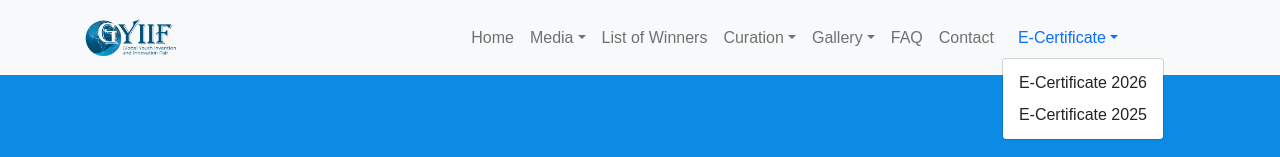
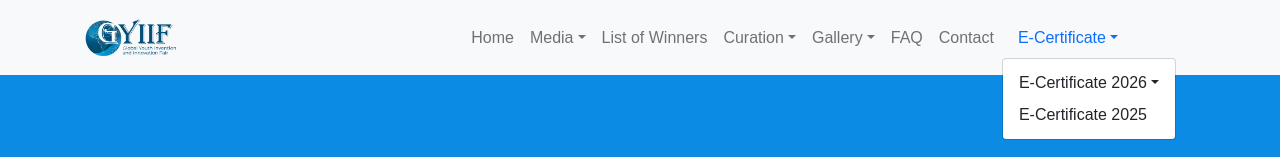
Before and after one commit to iysaofficial/officialgyiif-new, a Next.js app: page /faq/faqpage in a window 1280 px wide. Both pictures are taken after a click on the link "E-Certificate". Shown: the top 157 px of the page. Built offline with nearby package versions, Linux system fonts and the light colour scheme.

Commit message:
up certif 2026 offline

```diff
--- a/src/components/navigation.jsx
+++ b/src/components/navigation.jsx
@@ -4,9 +4,18 @@ import { useState } from "react";
 
 const Navigation = () => {
   const [openDropdown, setOpenDropdown] = useState(null);
+  const [openSubDropdown, setOpenSubDropdown] = useState(null);
 
   const handleDropdownToggle = (dropdown) => {
-    setOpenDropdown(openDropdown === dropdown ? null : dropdown);
+    const newOpenDropdown = openDropdown === dropdown ? null : dropdown;
+    setOpenDropdown(newOpenDropdown);
+    if (newOpenDropdown === null) {
+      setOpenSubDropdown(null);
+    }
+  };
+
+  const handleSubDropdownToggle = (dropdown) => {
+    setOpenSubDropdown(openSubDropdown === dropdown ? null : dropdown);
   };
 
   return (
@@ -208,14 +217,40 @@ const Navigation = () => {
                   openDropdown === "e-certificate" ? " show" : ""
                 }`}
               >
+               <div className="dropdown">
+                 <a
+                   className="dropdown-item dropdown-toggle"
+                   href="#"
+                   onClick={(e) => {
+                     e.preventDefault();
+                     handleSubDropdownToggle("e-certificate-2026");
+                   }}
+                 >
+                   E-Certificate 2026
+                 </a>
+                 <div
+                   className={`dropdown-menu${
+                     openSubDropdown === "e-certificate-2026" ? " show" : ""
+                   }`}
+                 >
                    <Link
                      href="https://drive.google.com/drive/folders/1hMboGN5Cmb0K_dCSgq4cSH5ok3pXHBCU"
                      legacyBehavior
                    >
                      <a className="dropdown-item" target="_blank">
-                    E-Certificate 2026
+                       Online
                      </a>
                    </Link>
+                   <Link
+                     href="https://drive.google.com/drive/folders/1RlbN41sjpkU9IeHlHwxTHrbCowFi2hUZ?usp=sharing"
+                     legacyBehavior
+                   >
+                     <a className="dropdown-item" target="_blank">
+                       Offline
+                     </a>
+                   </Link>
+                 </div>
+               </div>
                 <Link
                   href="https://drive.google.com/drive/folders/1ms7eiyAe0nxwnZ7pWhbDzbpjOn4AUhbr"
                   legacyBehavior
```
Lines whose indentation alone changed are shown as unchanged.
